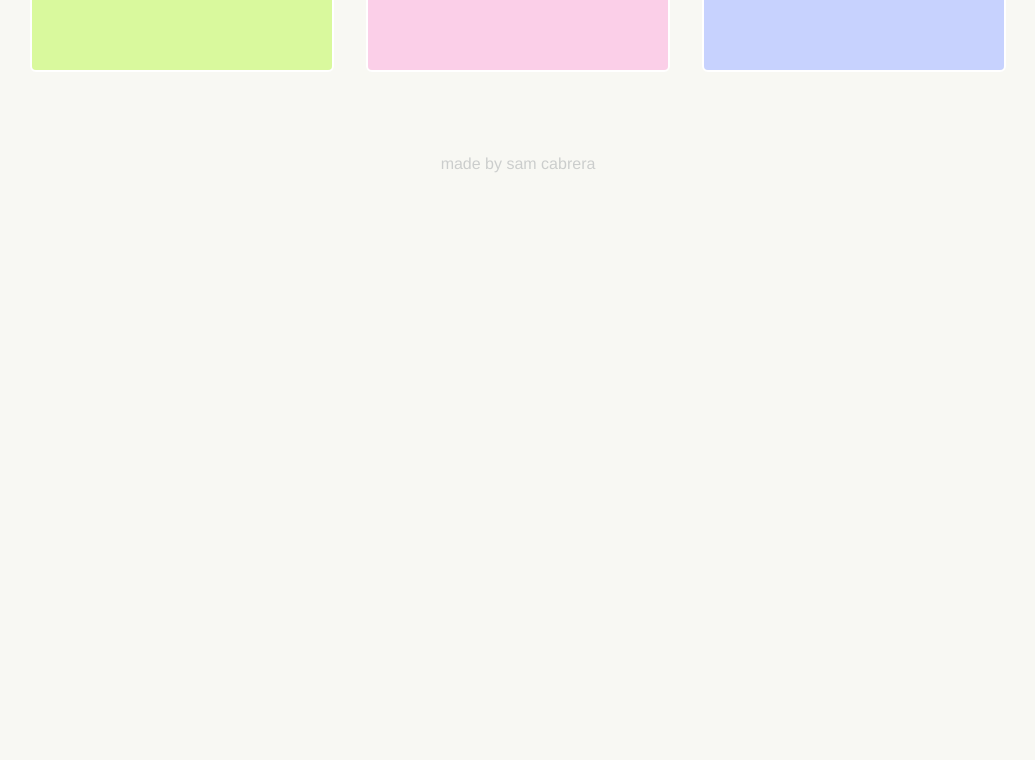
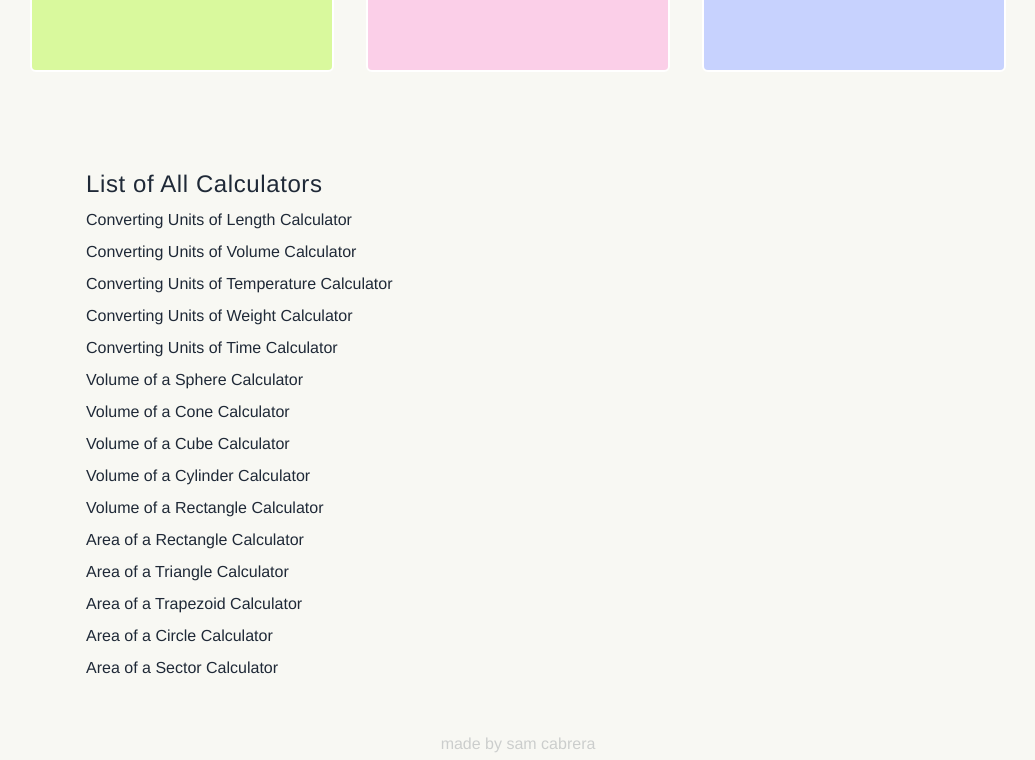
Before and after one commit to samanthacabrera/conversion-calculator, a React (Vite) app: page / in a window 1280 px wide. Shown: the part 2002-2762 px from the top of the page, without its empty margins (122-1157 px from the left). Before the commit the page ends 2178 px from the top, so only its background shows below. Built offline with nearby package versions, Linux system fonts and the light colour scheme.

Commit message:
updated glossary layout and titles

```diff
--- a/src/App.jsx
+++ b/src/App.jsx
@@ -20,7 +20,12 @@ const App = () => {
         <Nav onSelectCategory={setSelectedCategory}/>
 
         <Routes>
-          <Route path="/" element={<List selectedCategory={selectedCategory} />} />
+          <Route path="/" element={
+            <>
+              <List selectedCategory={selectedCategory} />
+              <Glossary/>
+            </>
+            } />
           {calculatorRoutes.map(({ path, component, calcType }) => (
               <Route
                   key={path}
--- a/src/Footer.jsx
+++ b/src/Footer.jsx
@@ -7,7 +7,7 @@ const Footer = () => {
          Each calculator has been individually developed and thoroughly tested. If you spot any errors, let us know—your feedback is invaluable in helping improve the site.
       </p> */}
 
-      <a href="https://github.com/samanthacabrera" target="_blank" rel="noopener noreferrer" className="relative bottom-0 opacity-20 mt-8">
+      <a href="https://github.com/samanthacabrera" target="_blank" rel="noopener noreferrer" className="relative bottom-0 opacity-20 my-1">
         made by <span className="hover:underline hover:italic">sam cabrera</span>
       </a>
       </>
--- a/src/Glossary.jsx
+++ b/src/Glossary.jsx
@@ -5,20 +5,28 @@ import { calculatorRoutes } from './routes';
 
 const Glossary = () => {
   return (
-    <div className="flex flex-col items-start">
-      <h2 className="text-xl mb-2">List of All Calculators</h2>
-      <ul className="w-full max-w-lg">
+    <div className="flex flex-col justify-center w-3/4 text-left m-12 pl-12">
+      <h2 className="text-2xl tracking-wide mb-2">List of All Calculators</h2>
+      <ul className="grid grid-cols-1 gap-2">
         {Object.keys(calcData).map((calcKey) => {
           const route = calculatorRoutes.find(route => route.calcType === calcKey);
 
+          const title = route
+            ? route.component === 'VolumeCalc'
+              ? `Volume of a ${calcKey.replace('Volume', '').charAt(0).toUpperCase() + calcKey.replace('Volume', '').slice(1)} Calculator`
+              : route.component === 'AreaCalc'
+                ? `Area of a ${calcKey.replace('Area', '').charAt(0).toUpperCase() + calcKey.replace('Area', '').slice(1)} Calculator`
+                : `Converting Units of ${calcKey.charAt(0).toUpperCase() + calcKey.slice(1)} Calculator`
+            : 'Calculator';
+
           return (
             route && (
-              <li key={calcKey} className="list-disc list-inside">
+              <li key={calcKey} className="list-none list-inside">
                 <Link
                   to={route.path}
                   className="mb-1 hover:underline"
                 >
-                  {calcKey.charAt(0).toUpperCase() + calcKey.slice(1)}
+                  {title}
                 </Link>
               </li>
             )
```
